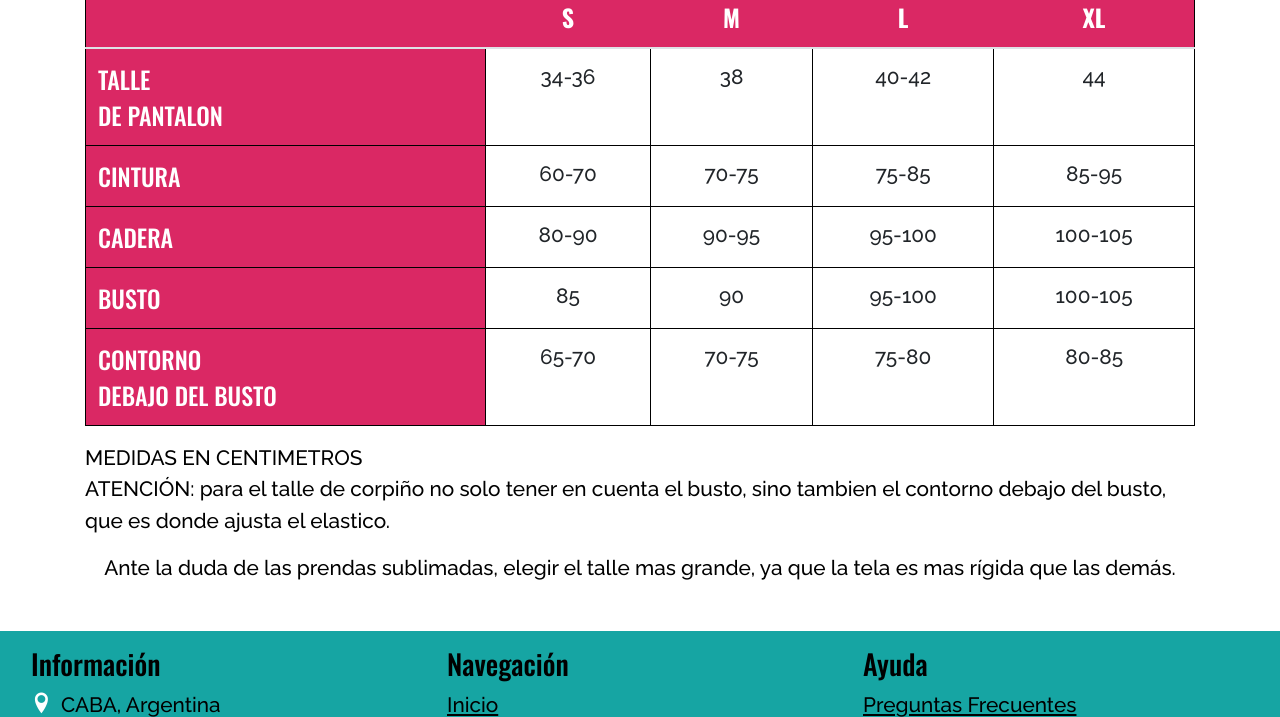
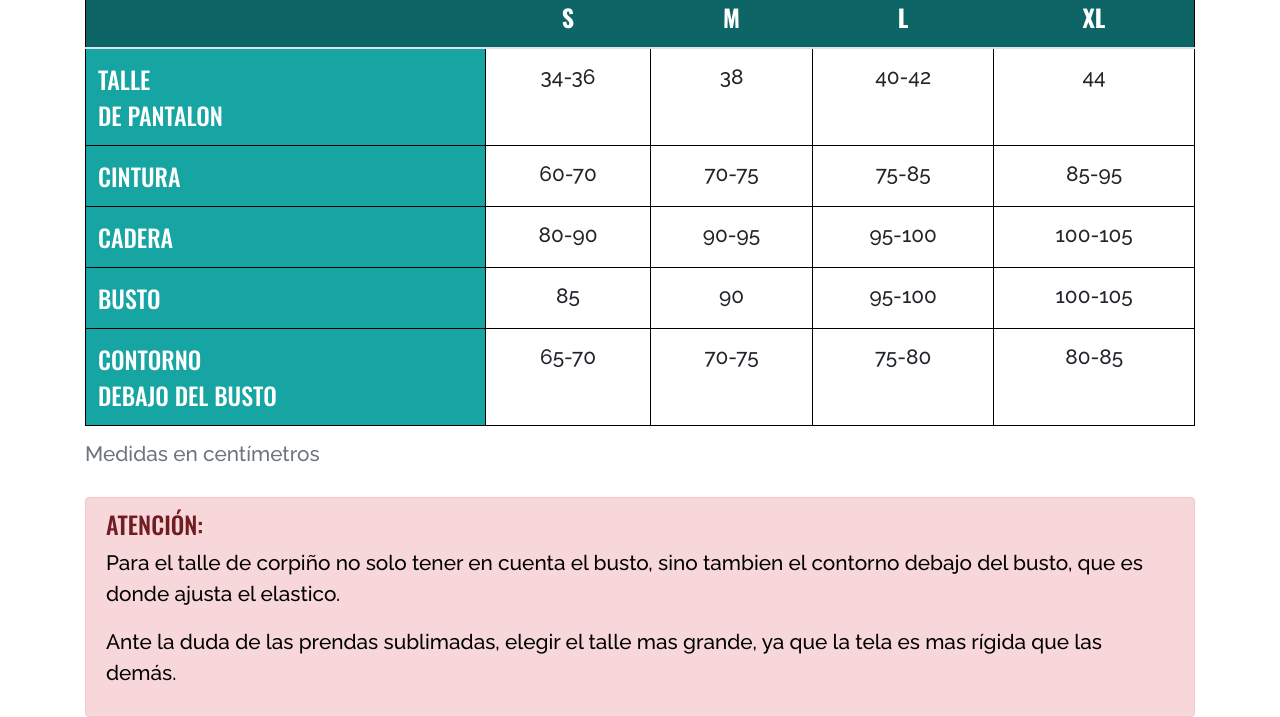
Before and after one commit to jesusmpds/arcadia-tienda-Jesus-Perez-camada-10755, a website: page pages/talles.html in a window 1280 px wide. Shown: the part 311-1028 px from the top of the page. Drawn offline with nearby package versions, Linux system fonts and the light colour scheme; files whose address does not match are found by name.

Commit message:
Added styles to Talles page, added styles to the note on sizes

```diff
--- a/pages/talles.html
+++ b/pages/talles.html
@@ -96,11 +96,14 @@
                         <td>80-85</td>
                       </tr>
                     </tbody>
+                    <caption>
+                        Medidas en centímetros
+                    </caption>
                 </table>
+                <div class="alert alert-danger" role="alert">
+                    <h4 class="alert-heading ">ATENCIÓN:</h4>
                     <p>
-                    MEDIDAS EN CENTIMETROS
-                    <br>
-                    ATENCIÓN: para el talle de corpiño no solo tener en cuenta
+                         Para el talle de corpiño no solo tener en cuenta
                         el busto, sino tambien el contorno debajo del busto, que es donde
                         ajusta el elastico.
                     </p>
@@ -108,6 +111,7 @@
                         Ante la duda de las prendas sublimadas, elegir el talle mas grande, ya que
                         la tela es mas rígida que las demás.
                     </p>
+                </div>
             </section>
         </main>
         <footer>
--- a/scss/_variables.scss
+++ b/scss/_variables.scss
@@ -10,6 +10,7 @@ $peach:rgb(255, 189, 134);
 //colores para titulos, texto y botones
 $dark-green: #0D6665;
 $dark-fucsia:#DA2864;
+$purple:#AE1E4E;
 $dark-text: black;
 $light-text:white;
 
--- a/scss/components/_tablas.scss
+++ b/scss/components/_tablas.scss
@@ -5,12 +5,11 @@
 .guiaTalles{
     border: 1px solid black;
     width: 100%;
-    border-collapse: collapse;
     tr{
         border: 1px solid black;
         td:first-child  {
             color: white;
-            background-color: #DA2864;
+            background-color: #16A5A3;
             font-size: 1.5rem;
             text-align: left;
             font-family: $content-font;
@@ -21,11 +20,17 @@
         text-align: center;
     }
     th{
-        background-color: #DA2864;
+        background-color: $dark-green;
         color: white;
         font-size: 1.5rem;
         font-family: $content-font;
         text-align: center;
+    }
+}
+
+.alert.danger{
+    .alert-heading{
+        color:$purple;
     }
 }
 
```
Also changed, not shown: css/styles.css. Lines whose indentation alone changed are shown as unchanged.
